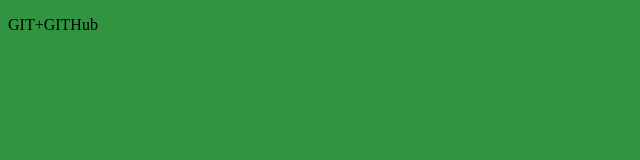
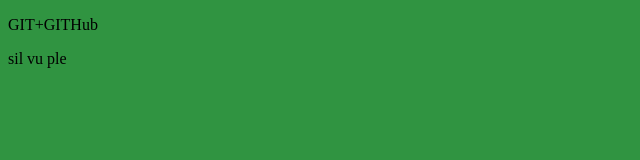
Before and after one commit to bigroman/gittest, a plain HTML site: page index.html in a window 1280 px wide. Shown: the full height of the page, 0-640 px from the left. Drawn offline with Linux system fonts and the light colour scheme.

Commit message:
just comment

```diff
--- a/css/main.css
+++ b/css/main.css
@@ -1,3 +1,4 @@
 body {
 	background-color: #309441;
 }
+//пипи
--- a/index.html
+++ b/index.html
@@ -8,5 +8,6 @@
 </head>
 <body>
 	<p>GIT+GITHub</p>
+	<div class="cry">sil vu ple</div>
 </body>
 </html>
```
